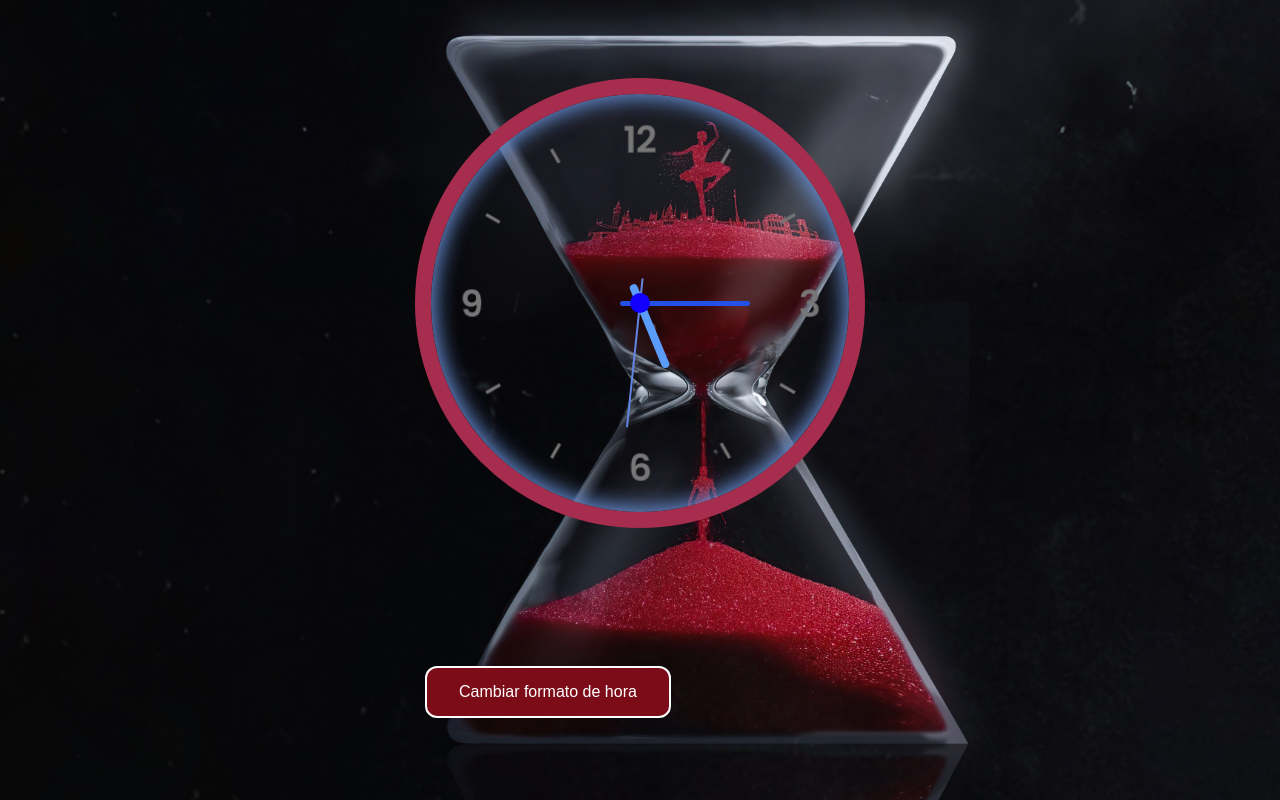
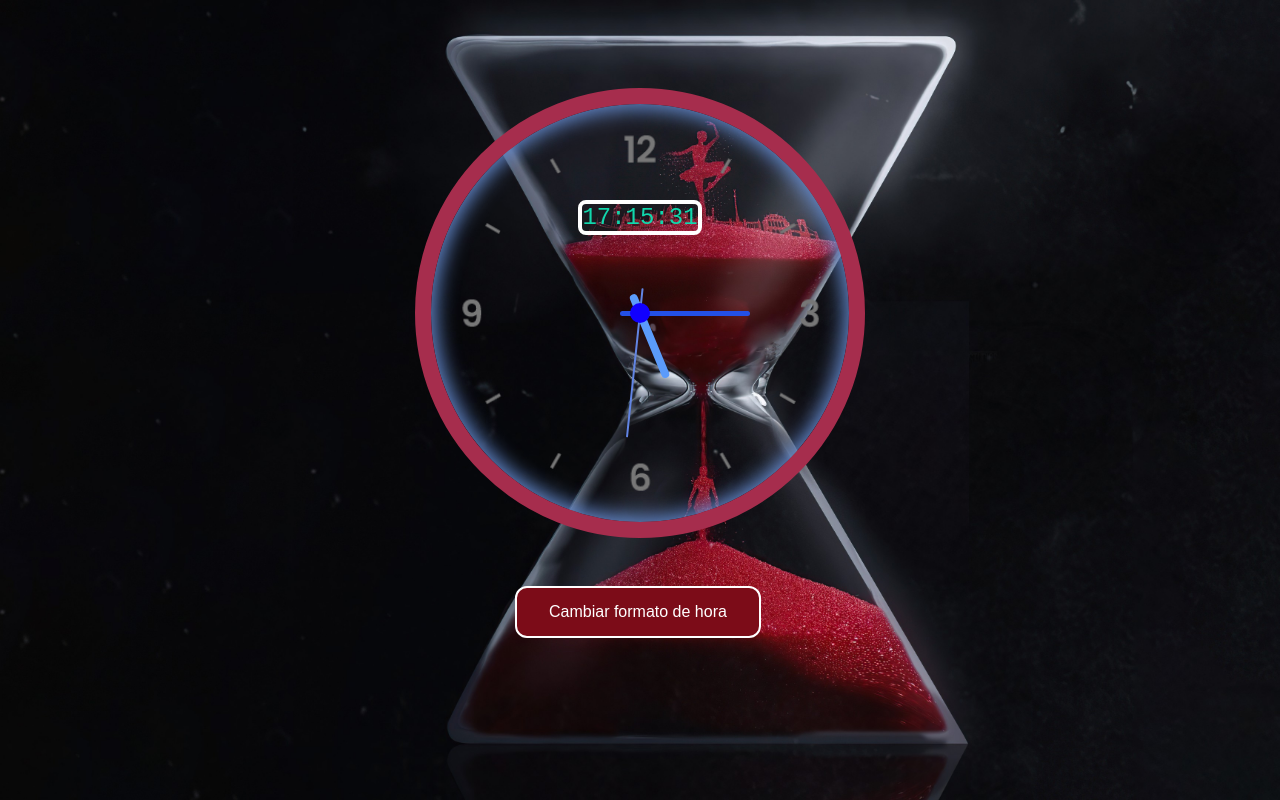
Before and after one commit to JeanP09/Ejercicios_JavaScript, a plain HTML site: page Proyecto_4/index.html in a window 1280 px wide. Drawn offline with Linux system fonts and the light colour scheme.

Commit message:
Update style.css

```diff
--- a/Proyecto_4/css/style.css
+++ b/Proyecto_4/css/style.css
@@ -31,6 +31,18 @@ body {
     /*1er parámetro crea sombra del eje x del plano cartesiano hrzntl. 2do parámetro marca el eje respecto al eje vertical. 3er Maneja la difuminación de la sombra. 4to Pone la sombra de forma pareja en toda la circunferencia*/
 }
 
+
+.reloj1 {
+    border: 0.3rem solid #fff;/*Borde del tamaño de 1rem*/
+    margin-top: -190px;
+    display: flex;/*Flex para que se ajuste*/
+    border-radius: 1vh;/*El borde al 50% que hace que se vuelva el cuadrado un círculo*/
+    font-family: monospace;/*Hace que se de un poco más de separación entre los número*/
+    font-size: 1.5rem;
+    transition-duration: 1s;
+    color: rgb(17, 216, 173);
+}
+
 .reloj:hover {
     background-color: #ffffff00;
     /* Color de fondo al pasar el ratón */
@@ -38,16 +50,14 @@ body {
     color: rgb(9, 255, 0);
 }
 
-.reloj::before {
-    /*La clase before ayuda a crear contenido interno*/
+.reloj::before {/*La clase before ayuda a crear contenido interno*/
     content: '';
     position: absolute;
     width: 20px;
     height: 20px;
     background: #1100ff;
     border-radius: 50vh;
-    z-index: 10000;
-    /*Indica el orden de un elemento posicionado y sus descendientes*/
+    z-index: 10000;    /*Indica el orden de un elemento posicionado y sus descendientes*/
 }
 
 .hora {
@@ -63,6 +73,11 @@ body {
 .segundo {
     width: 250px;
     height: 250px;
+}
+
+.botton{
+    margin-top: -180px;
+    margin-left: 90px;
 }
 
 .hora::before {
@@ -109,38 +124,15 @@ body {
 
 body {
     margin: 0;
-    min-height: 100vh;
-    /*Ajuste de 100% de la altura de la pantalla*/
+    min-height: 100vh;    /*Ajuste de 100% de la altura de la pantalla*/
     display: grid;
     /*Se justifica de una forma más sencilla*/
-    justify-content: center;
-    /*Ajuste de contenido vertical al centro*/
-    align-items: center;
-    /*Ajuste de contenido horizontal al centro*/
-    background-color: rgb(26, 34, 32);
-    /*Color de fondo*/
+    justify-content: center;    /*Ajuste de contenido vertical al centro*/
+    align-items: center;/*Ajuste de contenido horizontal al centro*/
+    background-color: rgb(26, 34, 32);    /*Color de fondo*/
 }
 
-.reloj1 {
-    border: 0.3rem solid #070b27;
-    /*Borde del tamaño de 1rem*/
-    width: 185px;
-    /*Tamaño 300x300*/
-    height: 40px;
-    /*Tamaño 300x300*/
-    transform: translate(135px, -340px);
-    display: flex;
-    /*Flex para que se ajuste*/
-    justify-content: center;
-    align-items: center;
-    border-radius: 1vh;
-    /*El borde al 50% que hace que se vuelva el cuadrado un círculo*/
-    font-family: monospace;
-    /*Hace que se de un poco más de separación entre los número*/
-    font-size: 1.5rem;
-    transition-duration: 1s;
-    color: rgb(17, 216, 173);
-}
+
 
 .reloj1:hover {
     background-color: #ffffff00;
```
